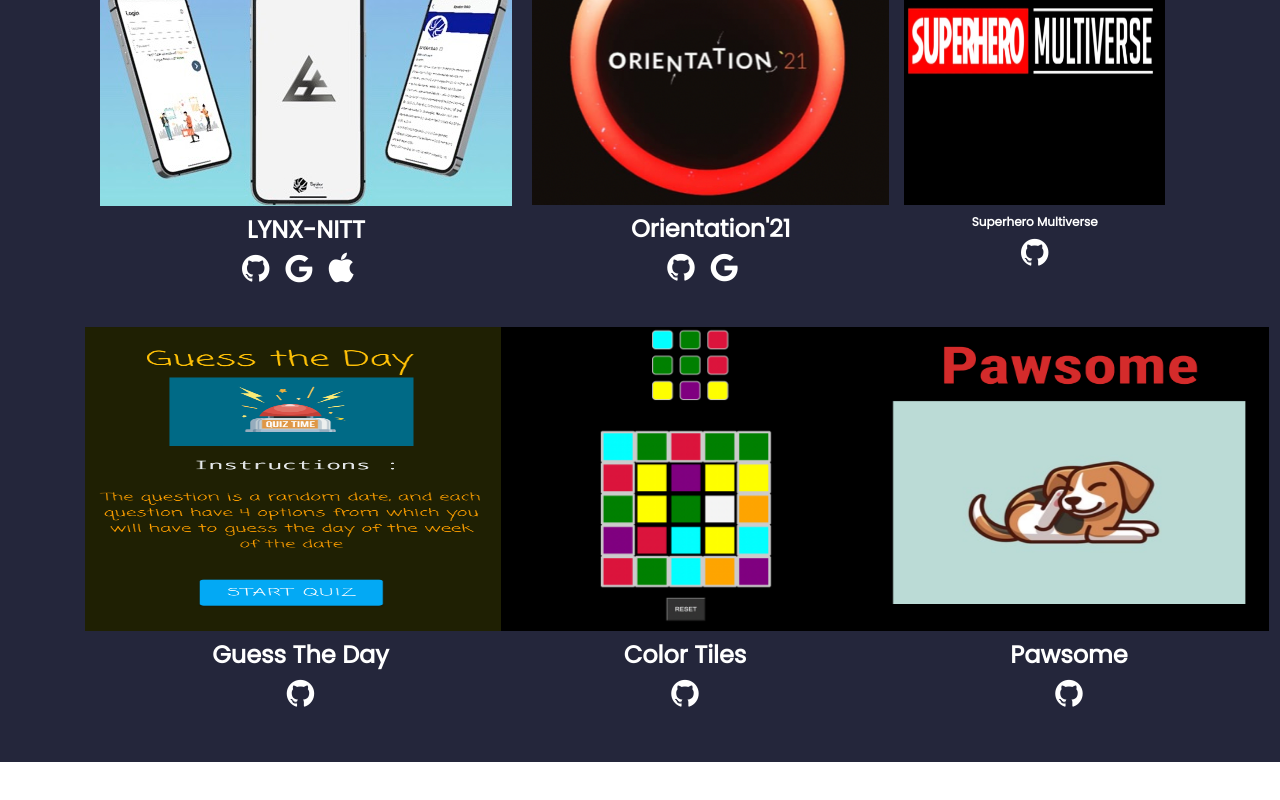
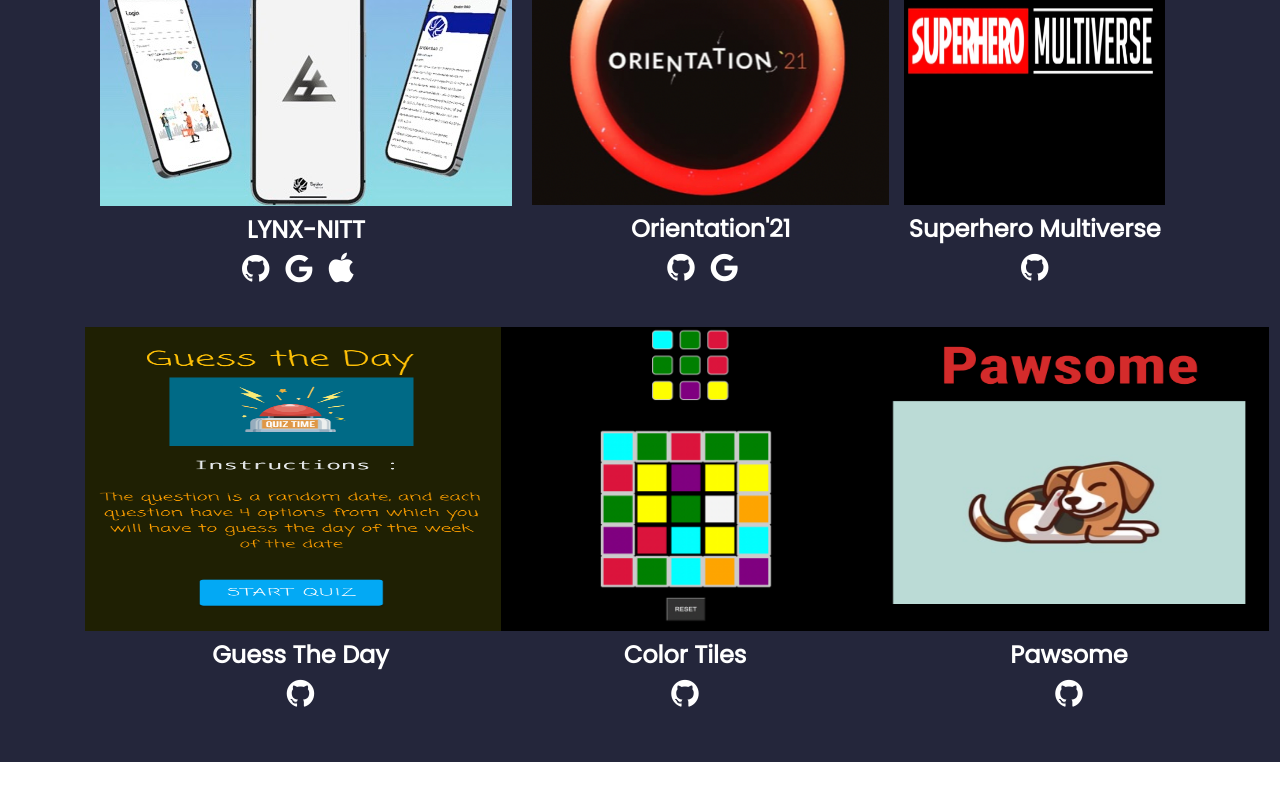
Before and after one commit to oops-shlok/portfolio, a React (Create React App) app: page / in a window 1280 px wide. Shown: the part 2899-3699 px from the top of the page. Before the commit the page ends 3661 px from the top, so only its background shows below. Built offline with nearby package versions, Linux system fonts and the light colour scheme; a web font is replaced by a local one.

Commit message:
Fix: Project Page UI

```diff
--- a/src/App.js
+++ b/src/App.js
@@ -16,6 +16,11 @@
       <br/>
       <br/>
       <ProjectList/>
+      <br/>
+      <div id="ContactMe"></div>
+      <br/>
+      <br/>
+      <br/>
     </div>
   );
 }
--- a/src/Sections/Project/ProjectList/ProjectList.css
+++ b/src/Sections/Project/ProjectList/ProjectList.css
@@ -81,7 +81,7 @@
 }
 
 .project-three h1 {
-  font-size: 12px;
+  font-size: 24px;
   margin-top: 10px;
   font-weight: 800;
 }
```
